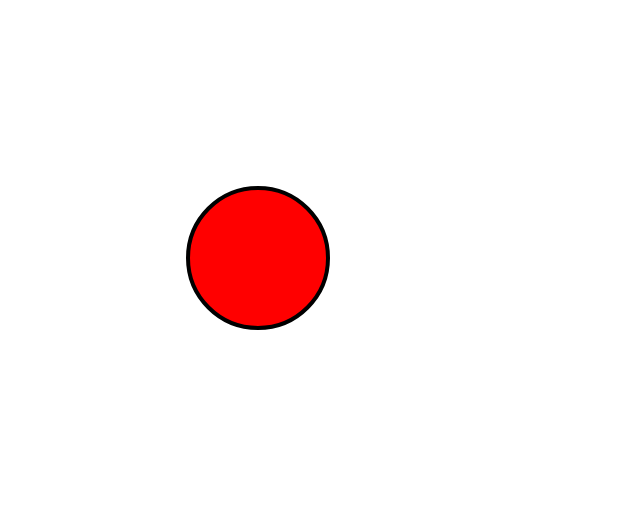
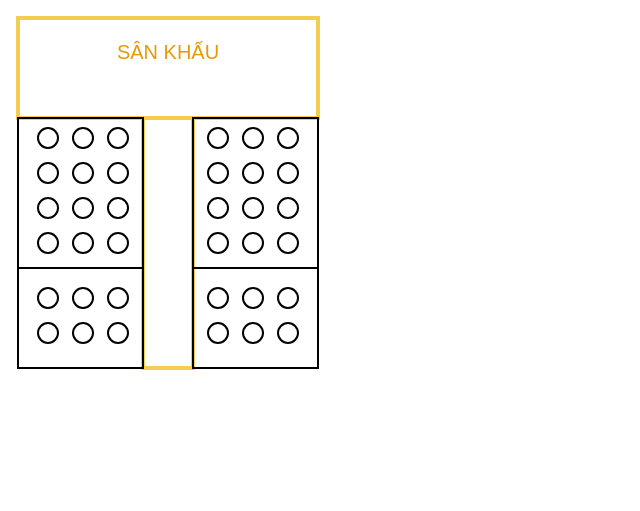
Before and after one commit to haiphamhoang/konva-js-play, a website: page public/index.html in a window 1280 px wide. Shown: the whole page, without its empty margins (0-640 px from the left). Drawn offline with nearby package versions, Linux system fonts and the light colour scheme.

Commit message:
First stage

```diff
--- a/index.js
+++ b/index.js
@@ -2,7 +2,8 @@
 var stage = new Konva.Stage({
     container: 'container',   // id of container <div>
     width: 500,
-    height: 500
+    height: 500,
+    // draggable: true
   });
 
   // then create layer
@@ -10,20 +11,100 @@ var stage = new Konva.Stage({
 
 
   // create our shape
-var circle = new Konva.Circle({
+  var circle = new Konva.Circle({
     x: stage.width() / 2,
     y: stage.height() / 2,
     radius: 70,
     fill: 'red',
     stroke: 'black',
+    strokeWidth: 4,
+  });
+
+  // circle.on('xChange', function() {
+  //   alert('position change');
+  // });
+  circle.draggable('true');
+
+  circle.on('dragend', function() {
+    alert('drag stopped');
+  });
+
+  circle.on('mouseout touchend', function() {
+    alert('user input');
+  });
+
+  // add the circle to the layer
+  var circle2 = new Konva.Circle({
+    x: stage.width(),
+    y: stage.height(),
+    radius: 70,
+    fill: 'blue',
+    stroke: 'black',
     strokeWidth: 4
   });
 
+  var triangle = new Konva.Shape({
+    sceneFunc: function(context) {
+      context.beginPath();
+      context.moveTo(20, 50);
+      context.lineTo(220, 80);
+      context.quadraticCurveTo(150, 100, 260, 170);
+      context.closePath();
+
+      // special Konva.js method
+      context.fillStrokeShape(this);
+    },
+    fill: '#00D2FF',
+    stroke: 'black',
+    strokeWidth: 4
+  });
+
+
+  /*
+       * create a group which will be used to combine
+       * multiple simple shapes.  Transforming the group will
+       * transform all of the simple shapes together as
+       * one unit
+       */
+  var group = new Konva.Group({
+    x: 120,
+    y: 40,
+    rotation: 50,
+  });
+
+  var colors = ['red', 'orange', 'yellow'];
+
+  for (var i = 0; i < 3; i++) {
+    var box = new Konva.Rect({
+      x: i * 30,
+      y: i * 18,
+      width: 100,
+      height: 50,
+      name: colors[i],
+      fill: colors[i],
+      stroke: 'black',
+      strokeWidth: 4,
+    });
+
+    group.add(box);
+  }
+
+  layer.add(group);
+
+
   // add the shape to the layer
   layer.add(circle);
+  layer.add(circle2);
+  layer.add(triangle);
+
 
   // add the layer to the stage
   stage.add(layer);
 
   // draw the image
   layer.draw();
+
+  layer.find('Circle'); // returns array of all circles
+
+  var json = stage.toJSON();
+  console.log(json);
--- a/public/index.html
+++ b/public/index.html
@@ -9,6 +9,6 @@
     <div id="container"></div>
 
     <!-- your JavaScript file -->
-    <script src="/index.js"></script>
+    <script src="/seatmap-simple.js"></script>
 </body>
 </html>
--- /dev/null
+++ b/seatmap-simple.js
@@ -0,0 +1,177 @@
+// first we need to create a stage
+var stage = new Konva.Stage({
+    container: 'container',   // id of container <div>
+    width: 500,
+    height: 500,
+    // draggable: true
+  });
+
+// then create layer
+var layer = new Konva.Layer();
+
+var rect1 = new Konva.Rect({
+x: 10,
+y: 10,
+width: 300,
+height: 100,
+stroke: '#f4cc50',
+strokeWidth: 4,
+});
+// add the shape to the layer
+layer.add(rect1);
+
+//san khau
+var complexText = new Konva.Text({
+    x: 10,
+    y: 10,
+    text: "SÂN KHẤU",
+    fontSize: 20,
+    fill: ' #e49b08 ',
+    width: 300,
+    padding: 25,
+    align: 'center',
+  });
+
+layer.add(complexText);
+
+var rect2 = new Konva.Rect({
+    x: 135,
+    y: 110,
+    width: 50,
+    height: 250,
+    stroke: '#f4cc50',
+    strokeWidth: 4
+});
+// add the shape to the layer
+layer.add(rect2);
+
+
+rect3a = new Konva.Rect({
+    x: 10,
+    y: 110,
+    width: 125,
+    height: 150,
+    stroke: 'black',
+});
+
+rect3b = new Konva.Rect({
+    x: 185,
+    y: 110,
+    width: 125,
+    height: 150,
+    stroke: 'black',
+});
+
+rect3c = new Konva.Rect({
+    x: 10,
+    y: 260,
+    width: 125,
+    height: 100,
+    stroke: 'black',
+});
+
+rect3d = new Konva.Rect({
+    x: 185,
+    y: 260,
+    width: 125,
+    height: 100,
+    stroke: 'black',
+});
+
+layer.add(rect3a);
+layer.add(rect3b);
+layer.add(rect3c);
+layer.add(rect3d);
+
+
+// seat
+var seatGroupA = new Konva.Group({
+    x: 40,
+    y: 130,
+});
+
+var seatGroupB = new Konva.Group({
+    x: 210,
+    y: 130,
+});
+
+var seatGroupC = new Konva.Group({
+    x: 40,
+    y: 290,
+});
+
+var seatGroupD = new Konva.Group({
+    x: 210,
+    y: 290,
+});
+
+for (var j = 0; j < 4; j++) {
+    for (var i = 0; i < 3; i++) {
+        var box = new Konva.Circle({
+            x: i * 35,
+            y: j * 35,
+            radius: 10,
+            name: 'Seat ' + i,
+            fill: 'white',
+            stroke: 'black',
+        });
+
+        seatGroupA.add(box);
+    }
+}
+
+for (var j = 0; j < 4; j++) {
+    for (var i = 0; i < 3; i++) {
+        var box = new Konva.Circle({
+            x: i * 35,
+            y: j * 35,
+            radius: 10,
+            name: 'Seat ' + i,
+            fill: 'white',
+            stroke: 'black',
+        });
+
+        seatGroupB.add(box);
+    }
+}
+
+for (var j = 0; j < 2; j++) {
+    for (var i = 0; i < 3; i++) {
+        var box = new Konva.Circle({
+            x: i * 35,
+            y: j * 35,
+            radius: 10,
+            name: 'Seat ' + i,
+            fill: 'white',
+            stroke: 'black',
+        });
+
+        seatGroupC.add(box);
+    }
+}
+
+for (var j = 0; j < 2; j++) {
+    for (var i = 0; i < 3; i++) {
+        var box = new Konva.Circle({
+            x: i * 35,
+            y: j * 35,
+            radius: 10,
+            name: 'Seat ' + i,
+            fill: 'white',
+            stroke: 'black',
+        });
+
+        seatGroupD.add(box);
+    }
+}
+
+
+layer.add(seatGroupA);
+layer.add(seatGroupB);
+layer.add(seatGroupC);
+layer.add(seatGroupD);
+
+
+// add the circle to the layer
+layer.draw();
+stage.add(layer);
```
